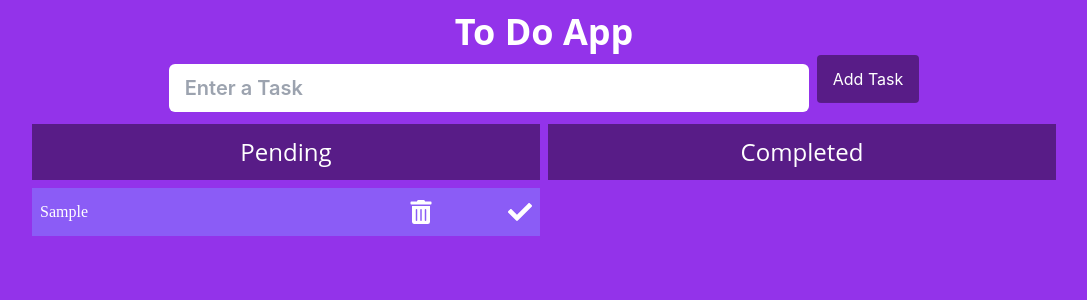
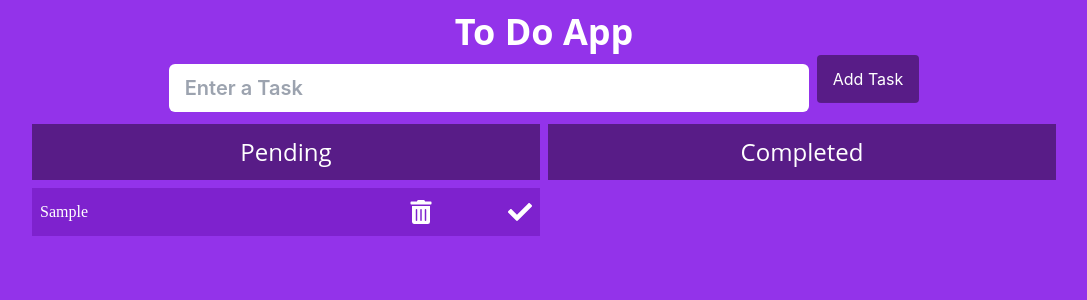
Before and after one commit to aqib123-jpg/react-typescript-todolist, a React (Create React App) app: page / in a window 1280 px wide. Both pictures are taken after typing "Sample" into the empty fields and a click on the button "Add Task". Shown: the top 300 px of the page, without its empty margins (96-1183 px from the left). Built offline with nearby package versions, Linux system fonts and the light colour scheme.

Commit message:
color change

```diff
--- a/src/components/OnGoing.tsx
+++ b/src/components/OnGoing.tsx
@@ -52,7 +52,7 @@ const OnGoing: React.FC = () => {
                   {arr.map((data, index) => (
                       <h1
                           key={index}
-                          className="bg-[#8b5cf6]  my-2 h-12 flex items-center px-2 cursor-grab"
+                          className="bg-[#7e22ce]  my-2 h-12 flex items-center px-2 cursor-grab"
                           draggable
                           onDragStart={(e) => draggingStart(e, index)}
                       >
@@ -80,7 +80,7 @@ const OnGoing: React.FC = () => {
               <div onDragOver={(e) => dragOver(e)} onDrop={(e) => dropOver(e)} className="min-h-[70vh]">
                   <h1 className="bg-[#581c87] py-3 text-center text-2xl font-body">Completed</h1>
                   {completedArr.map((data, index) => (
-                      <h1 key={index} className="bg-[#8b5cf6]  my-2 h-12 flex items-center px-2">
+                      <h1 key={index} className="bg-[#7e22ce]  my-2 h-12 flex items-center px-2">
                           <span className="font-handwriting break-words overflow-hidden w-4/5">
                               {data}
                           </span>
```
